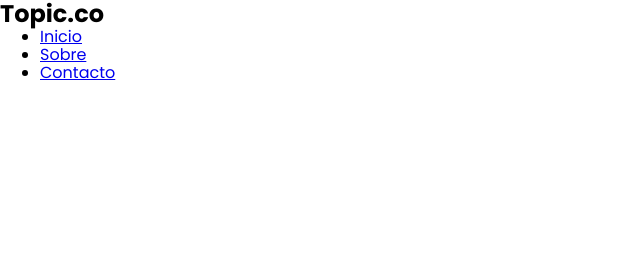
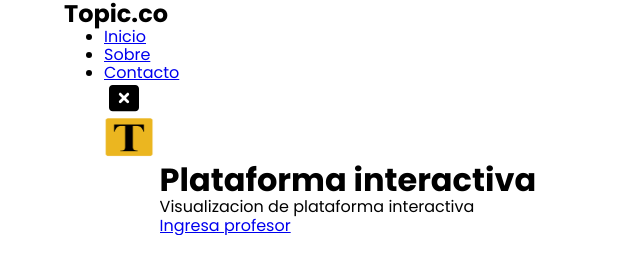
Before and after one commit to LeyendaWar/Project-Plataform-Interactive, a plain HTML site: page Fronted/index.html in a window 1280 px wide. Shown: the whole page, without its empty margins (0-640 px from the left). Drawn offline with Linux system fonts and the light colour scheme.

Commit message:
changes
format project

```diff
--- a/Fronted/css/style.css
+++ b/Fronted/css/style.css
@@ -1,4 +1,10 @@
 @import url('https://fonts.googleapis.com/css2?family=Poppins:wght@300;400;600;700&display=swap');
+
+
+:root{
+    --padding-container:100px 0 ;
+    --color-tittle: black;
+}
 
 
 body{
@@ -6,7 +12,28 @@ body{
     font-size: 16px;
 }
 
-h1 {
+.container {
+    width: 90%;
+    max-width: 1200px;
+    margin: 0 auto;
+    overflow:hidden;
+    /* background-color:black; */
+    padding: var(--padding-container);
+}
+
+.hero{
+    width: 100%;
+}
+
+.nav{
+    --padding-container:0;
+}
+
+
+
+
+
+ /* h1 {
     text-align: center;
     font-size: 24px;
 }
@@ -22,3 +49,4 @@ button{
 button:hover{
     background-color: #42a5f5;
 }
+*/
--- a/Fronted/index.html
+++ b/Fronted/index.html
@@ -27,6 +27,18 @@
                   <a href="#home" class="nav_links">Contacto</a>
                 </li>
 
+                <img src="./images/icons/rectangle-xmark-solid.svg" width="40" height="30"  class="nav_close">
+
+                <div class=" nav_menu">
+                  <img src="./images/Topic solo.png" width="50" height="40" class="nav_img">
+                </div>
+
+                <section class="hero_container container">
+                  <h1 class="hero_title"> Plataforma interactiva</h1>
+                  <p class="hero_paragraph"> Visualizacion de plataforma interactiva</p>
+                  <a href="#" class="cta"> Ingresa profesor</a>
+                </section>
+
           <!--<button onclick="login()">Login</button>-->
       </nav>
     </header>
```
Also changed, not shown: Fronted/images/icons/rectangle-xmark-solid.svg (added).
